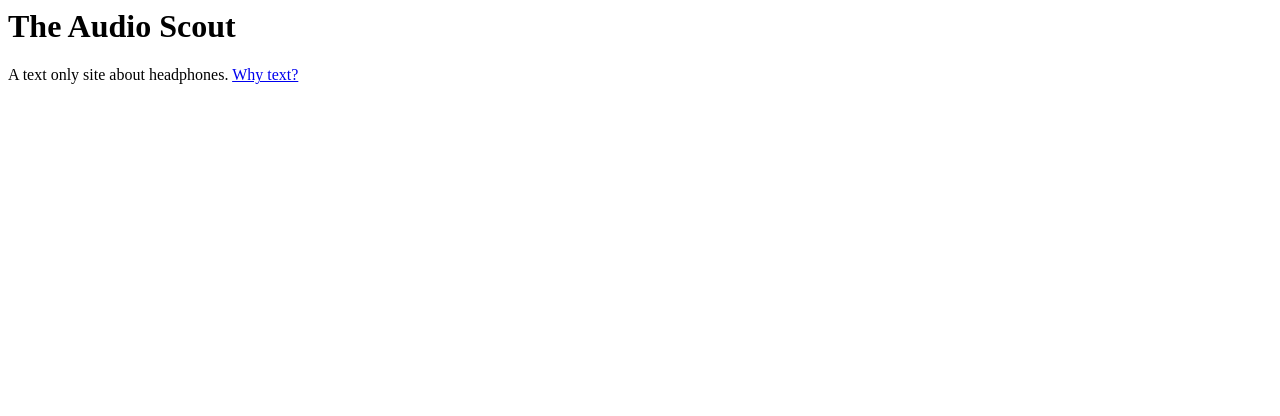
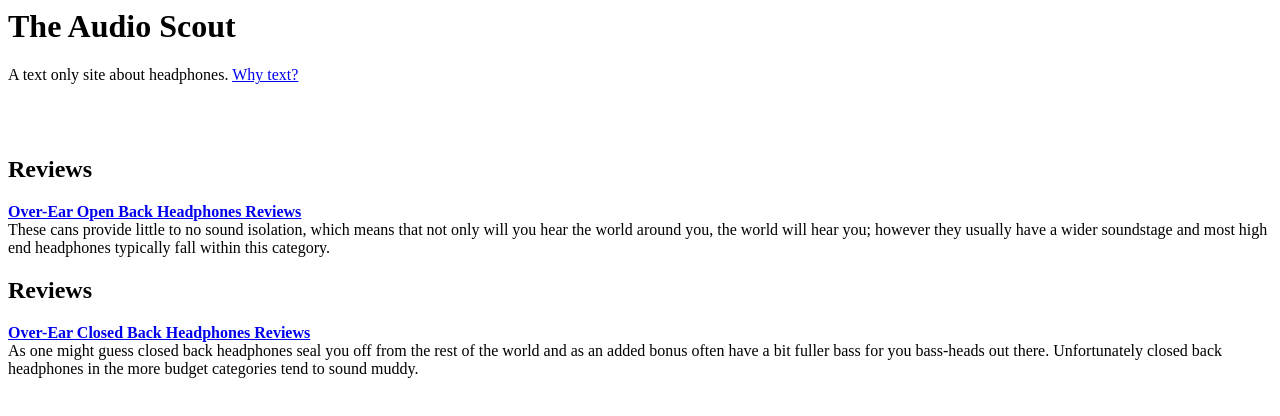
Before and after one commit to Weldar/theaudioscout, a plain HTML site: page index/index.html in a window 1280 px wide. Drawn offline with Linux system fonts and the light colour scheme.

Commit message:
Added additional menus to Index file.

```diff
--- a/index/index.html
+++ b/index/index.html
@@ -12,5 +12,18 @@
 <h1>The Audio Scout</h1>
 <p>A text only site about headphones. <a href="whyme.html">Why text?</a></p>
 
+<br>
+<br>
+
+<h2>Reviews</h2>
+<a href="/reviews/overopen.html"><b>Over-Ear Open Back Headphones Reviews</b></a><br>
+These cans provide little to no sound isolation, which means that not only will you hear the world around you, the world will hear you; however they usually have a wider soundstage and most high end headphones typically fall within this category.
+
+<br>
+
+<h2>Reviews</h2>
+<a href="/reviews/overclose.html"><b>Over-Ear Closed Back Headphones Reviews</b></a><br>
+As one might guess closed back headphones seal you off from the rest of the world and as an added bonus often have a bit fuller bass for you bass-heads out there. Unfortunately closed back headphones in the more budget categories tend to sound muddy.
+
 </body>
 </html>
```
